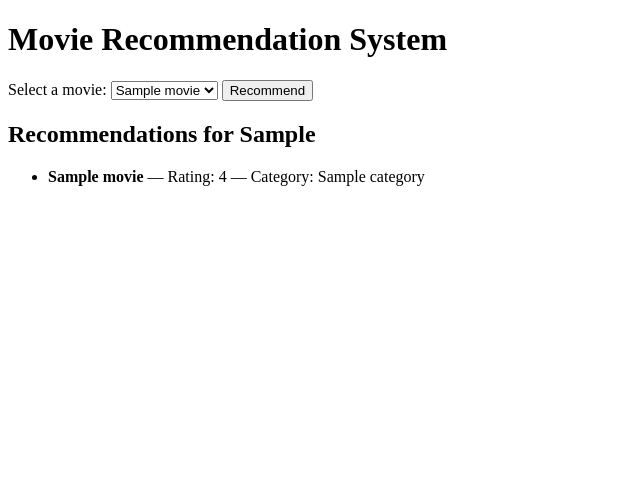
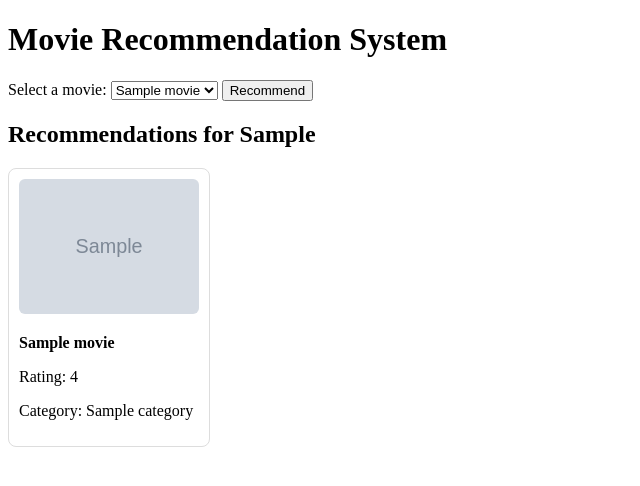
Before and after one commit to sami-rassam/movie-recommender, a Flask app: template templates/index.html in a window 1280 px wide. Shown: the top 486 px of the page, without its empty margins (0-640 px from the left). Run offline with Flask 3, Linux system fonts and the light colour scheme; the template is opened without the code that fills it: most values are stand-ins (such as "Sample title", 1, 10 or a date in 2020); grey boxes marked "Sample" are stand-in pictures; parts of the project's set-up code (start-up, migrations or seed data) failed here and were passed over.

Commit message:
Add movie poster images to recommendations

```diff
--- a/app.py
+++ b/app.py
@@ -23,7 +23,8 @@ def recommend(movie):
         recommendations.append({
             'title': movies.iloc[i[0]].movie_display,
             'rating': round(movies.iloc[i[0]].weighted_tmdb_rating, 2),
-            'category': movies.iloc[i[0]].rating_category
+            'category': movies.iloc[i[0]].rating_category,
+            'poster_url': movies.iloc[i[0]].poster_url
         })
 
     recommendations_df = pd.DataFrame(recommendations)
--- a/templates/index.html
+++ b/templates/index.html
@@ -20,15 +20,19 @@
     {% if selected_movie %}
         <h2>Recommendations for {{ selected_movie }}</h2>
 
-        <ul>
-            {% for movie in recommendations %}
-                <li>
-                    <strong>{{ movie.title }}</strong> —
-                    Rating: {{ movie.rating }} —
-                    Category: {{ movie.category }}
-                </li>
-            {% endfor %}
-        </ul>
+        <div style="display: flex; gap: 20px; flex-wrap: wrap; margin-top: 20px;">
+    {% for movie in recommendations %}
+        <div style="width: 180px; border: 1px solid #ddd; padding: 10px; border-radius: 8px;">
+            <img src="{{ movie.poster_url }}"
+                 alt="{{ movie.title }}"
+                 style="width: 100%; border-radius: 6px;">
+
+            <h3 style="font-size: 16px;">{{ movie.title }}</h3>
+            <p>Rating: {{ movie.rating }}</p>
+            <p>Category: {{ movie.category }}</p>
+        </div>
+    {% endfor %}
+</div>
     {% endif %}
 </body>
 </html>
```
Also changed, not shown: 2 other files.
